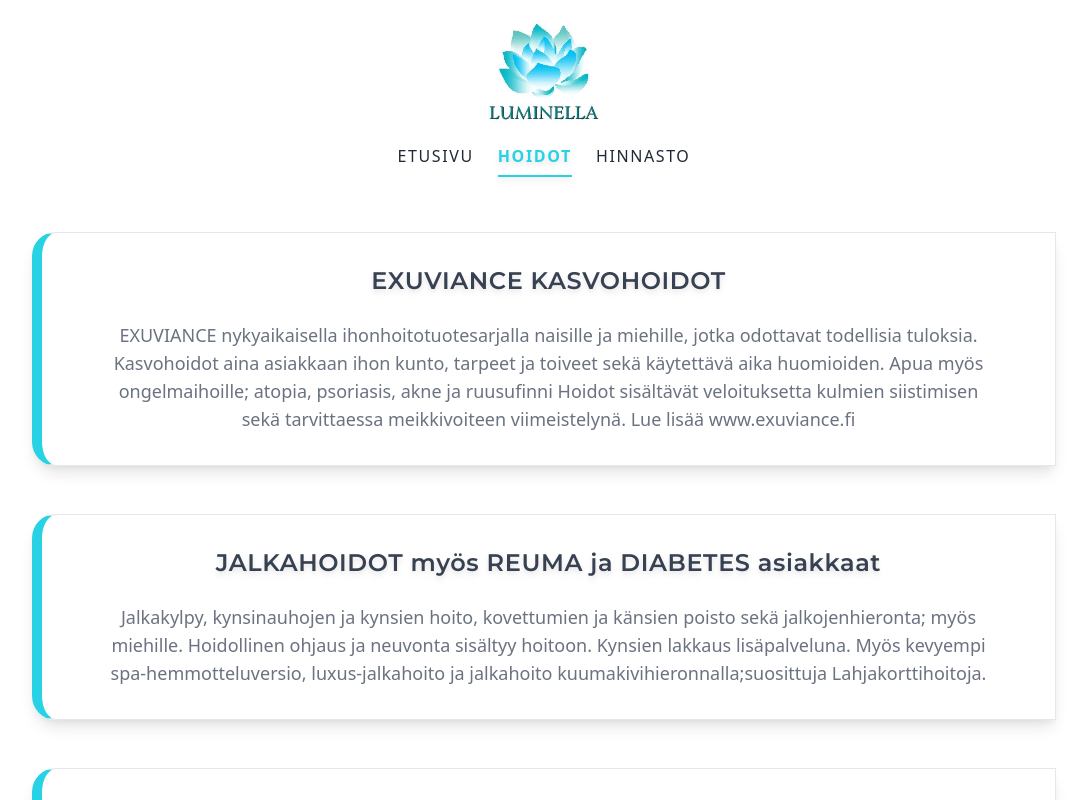
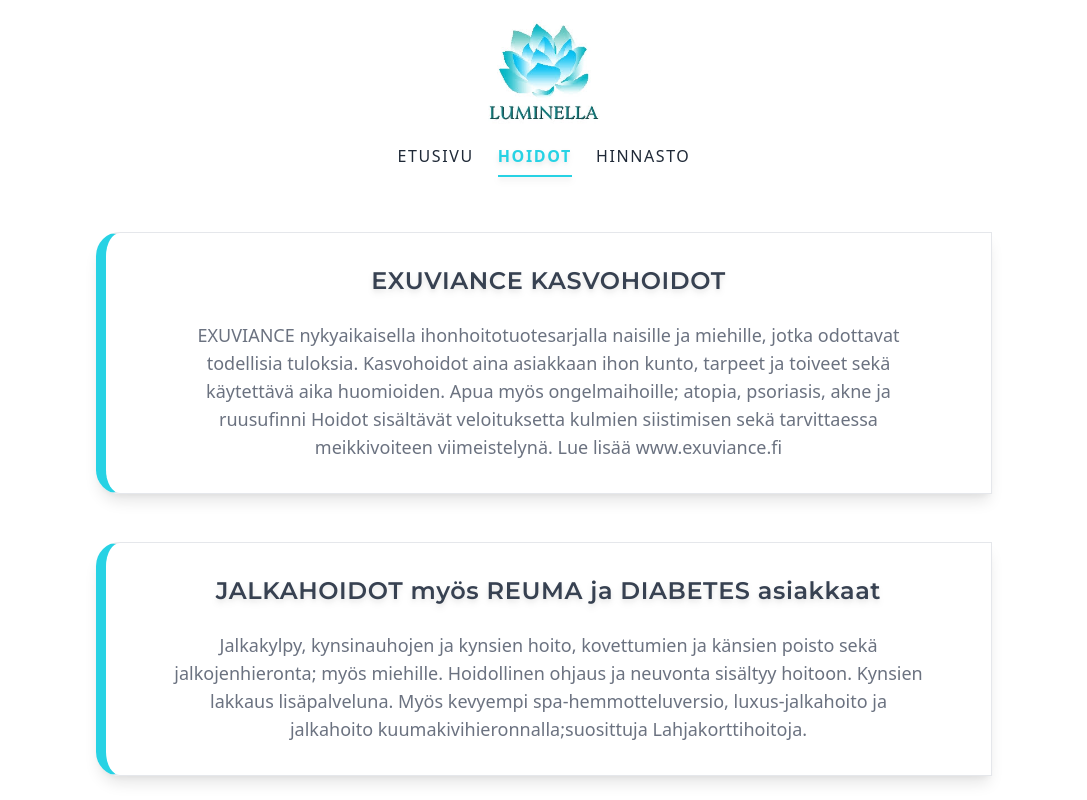
Before and after one commit to tranhuyviet/luminella, a Next.js app: page /hoidot in a window 1280 px wide. Shown: the top 800 px of the page, without its empty margins (96-1183 px from the left). Built offline with nearby package versions, Linux system fonts and the light colour scheme.

Commit message:
added animation for etusivu and hoidot page

```diff
--- a/components/etusivu/ExuvianceSection.js
+++ b/components/etusivu/ExuvianceSection.js
@@ -1,22 +1,30 @@
 import Link from 'next/link';
+import Fade from 'react-reveal/Fade';
 
 const ExuvianceSection = () => {
     return (
         <section className='sectionWrap relative bg-[#FEFEFE]'>
+            <Fade bottom>
                 <h1 className='sectionTitle'>EXUVIANCE Tuotemyynti</h1>
                 <div className='mt-10 max-w-3xl mx-auto'>
                     <p className='mb-12 text-lg text-gray-500'>
-                    Kotihoitotuotteita voit ostaa Luminellasta hoidon yhteydessä
-                    sekä vapaasti hoitolan aukioloaikoina. Tarvittaessa voit
-                    tilata tuotteita kotiisi, kanta-asiakkaille tilaus
-                    laskutuksella, muille ennakkomaksulla. Tilaukseen lisätään
+                        Kotihoitotuotteita voit ostaa Luminellasta hoidon
+                        yhteydessä sekä vapaasti hoitolan aukioloaikoina.
+                        Tarvittaessa voit tilata tuotteita kotiisi,
+                        kanta-asiakkaille tilaus laskutuksella, muille
+                        ennakkomaksulla. Tilaukseen lisätään
                         pakettiautomaattikulut.
                     </p>
-                <img src='/images/exu.jpeg' alt='exu image' className='mb-12' />
+                    <img
+                        src='/images/exu.jpeg'
+                        alt='exu image'
+                        className='mb-12'
+                    />
                     <Link href='https://www.exuviance.fi/tuotteet'>
                         <a className='btn'>Exuviance Tuotteet</a>
                     </Link>
                 </div>
+            </Fade>
         </section>
     );
 };
--- a/components/etusivu/GallerySection.js
+++ b/components/etusivu/GallerySection.js
@@ -1,6 +1,7 @@
 import React, { useState } from 'react';
 import Lightbox from 'react-awesome-lightbox';
 import 'react-awesome-lightbox/build/style.css';
+import Zoom from 'react-reveal/Zoom';
 
 const images = [
     { url: '/images/gal-etuovi.jpeg' },
@@ -29,13 +30,15 @@
             <h1 className='sectionTitle'>Kuvia</h1>
             <div className='mt-16 grid grid-cols-3 max-w-6xl mx-auto gap-8'>
                 {images.map((image, index) => (
+                    <Zoom top key={index}>
                         <img
                             src={image.url}
-                        key={index}
+                            // key={index}
                             alt='gallery'
                             className='w-[360px] h-[360px] shadow-lg transition-all duration-300 hover:opacity-70'
                             onClick={() => handleImageClick(index)}
                         />
+                    </Zoom>
                 ))}
             </div>
             {isOpen && (
--- a/components/etusivu/GiftSection.js
+++ b/components/etusivu/GiftSection.js
@@ -1,20 +1,27 @@
 import Link from 'next/link';
-
+import Fade from 'react-reveal/Fade';
 const GiftSection = () => {
     return (
         <section className='sectionWrap relative bg-gray-50'>
+            <Fade right>
                 <h1 className='sectionTitle'>Luminellan lahjakortit</h1>
+            </Fade>
+
             <div className='mt-10 max-w-3xl mx-auto'>
+                <Fade right delay={150}>
                     <p className='mb-12 text-lg text-gray-500'>
                         Luminellan lahjakortit ovat henkilökohtainen ja toivottu
                         lahja. Lahjakortteja on saatavana valitulle hoidolle tai
-                    euromääräisenä. Lahjakortit voi noutaa hoitolasta tai pyytää
-                    lähettämään postitse. Voimassaoloaika lahjakorteille on 4-6
-                    kk.
+                        euromääräisenä. Lahjakortit voi noutaa hoitolasta tai
+                        pyytää lähettämään postitse. Voimassaoloaika
+                        lahjakorteille on 4-6 kk.
                     </p>
+                </Fade>
+                <Fade right delay={300}>
                     <Link href='https://holvi.com/shop/luminella/'>
                         <a className='btn'>Osta lahjakortit</a>
                     </Link>
+                </Fade>
             </div>
             <div className='absolute  bottom-0 right-0 opacity-30 w-[300px] h-[300px]'>
                 <img src='/images/gift-box.png' alt='gift' />
--- a/components/etusivu/Hero.js
+++ b/components/etusivu/Hero.js
@@ -1,7 +1,7 @@
 import React from 'react';
 import Image from 'next/image';
 import Link from 'next/link';
-
+import Fade from 'react-reveal/Fade';
 const Hero = () => {
     return (
         // 112px is mt-28
@@ -12,6 +12,8 @@
                 className='w-full h-screen object-scale-down xl:object-fill absolute inset-0 z-hero'
             />
             <div className='max-w-3xl  mx-auto mt-28 text-center'>
+                <Fade bottom>
+                    <>
                         <h1 className='text-4xl mt-10 text-gray-700 font-semibold uppercase drop-shadow-lg tracking-wider font-title'>
                             Hyvinvointi- ja Kauneushoitola Luminella
                         </h1>
@@ -21,9 +23,12 @@
                             osoitteessa Leiritie 2.
                         </p>
                         <p className='text-xl text-gray-500 mt-3 mb-14'>
-                    Oven edessä on parkkipaikka kahdelle autolle ja lisää
-                    parkkitilaa löytyy hoitolan välittömästä läheisyydestä.
+                            Oven edessä on parkkipaikka kahdelle autolle ja
+                            lisää parkkitilaa löytyy hoitolan välittömästä
+                            läheisyydestä.
                         </p>
+                    </>
+                </Fade>
                 {/* <p className='text-xl text-gray-400 mt-3 mb-3'>
                     <span className='font-semibold'>Aukioloajat:</span> Ma - La
                     (Sopimuksen mukaan)
@@ -36,13 +41,17 @@
                     <span className='font-semibold'>Sähköposti:</span>{' '}
                     luminellakauneus@gmail.com
                 </p> */}
-                <div className='space-x-8'>
+                <div className='space-x-8 flex justify-center'>
+                    <Fade left>
                         <Link href='https://slotti.fi/booking/hyvinvointi-jakauneushoitolaluminella/'>
                             <a className='btn'>Nettia Ajanvaraus</a>
                         </Link>
+                    </Fade>
+                    <Fade right>
                         <Link href='https://www.facebook.com/Luminella-1449576941995360/?fref=ts'>
                             <a className='btn'>Meidän Facebook</a>
                         </Link>
+                    </Fade>
                 </div>
             </div>
         </div>
--- a/components/etusivu/TeamSection.js
+++ b/components/etusivu/TeamSection.js
@@ -1,11 +1,13 @@
 import React from 'react';
 import TeamCard from './TeamCard';
+import Flip from 'react-reveal/Flip';
 
 const TeamSection = () => {
     return (
         <section className='sectionWrap min-h-screen relative overflow-hidden z-mandala bg-gray-50'>
             <h1 className='sectionTitle'>Luminellan ammattilaiset</h1>
             <div className='flex justify-center space-x-8 mt-12'>
+                <Flip left>
                     <TeamCard
                         imgUrl='/images/Chrisu.jpg'
                         name='CHRISTINA HOKKANEN'
@@ -14,6 +16,8 @@
                         text3='Koulutettu hieroja'
                         phone='040-414 0214'
                     />
+                </Flip>
+                <Flip left delay={200}>
                     <TeamCard
                         imgUrl='/images/Tuula.jpg'
                         name='TUULA MÄÄTTÄ'
@@ -22,6 +26,8 @@
                         text3='Rosen kehoterapia'
                         phone='050-494 4652'
                     />
+                </Flip>
+                <Flip left delay={400}>
                     <TeamCard
                         imgUrl='/images/Katja.jpg'
                         name='KATJA LOUHISTO'
@@ -30,6 +36,7 @@
                         text3='Urheiluhieroja'
                         phone='044-977 9505'
                     />
+                </Flip>
             </div>
             {/* <div className='absolute z-mandala opacity-30 top-0 right-0 translate-x-1/2 -translate-y-1/2'>
                 <img
--- a/components/hoidot/HoidotCard.js
+++ b/components/hoidot/HoidotCard.js
@@ -3,7 +3,7 @@
 const HoidotCard = ({ item, index }) => {
     return (
         <div className='mb-12'>
-            <div className='max-w-5xl  mx-auto border py-8 px-16 shadow-lg border-l-[10px] border-l-primary-700 rounded-l-3xl '>
+            <div className='max-w-4xl  mx-auto border py-8 px-16 shadow-lg border-l-[10px] border-l-primary-700 rounded-l-3xl '>
                 <h1 className='font-semibold text-2xl font-title tracking-wide text-gray-700 drop-shadow-md'>
                     {item.title}
                 </h1>
--- a/package.json
+++ b/package.json
@@ -12,7 +12,8 @@
     "next": "11.1.2",
     "react": "17.0.2",
     "react-awesome-lightbox": "^1.8.1",
-    "react-dom": "17.0.2"
+    "react-dom": "17.0.2",
+    "react-reveal": "^1.2.2"
   },
   "devDependencies": {
     "autoprefixer": "^10.3.7",
--- a/pages/hoidot.js
+++ b/pages/hoidot.js
@@ -1,5 +1,6 @@
 import React from 'react';
 import HoidotCard from '../components/hoidot/HoidotCard';
+import Fade from 'react-reveal/Fade';
 
 const data = [
     {
@@ -53,7 +54,9 @@
         <div className='sectionWrap '>
             {data &&
                 data.map((item, index) => (
-                    <HoidotCard key={index} item={item} index={index} />
+                    <Fade right key={index}>
+                        <HoidotCard item={item} index={index} />
+                    </Fade>
                 ))}
         </div>
     );
```
Also changed, not shown: 1 other file (tests, documents, lock files or other folders). Lines whose indentation alone changed are shown as unchanged.
